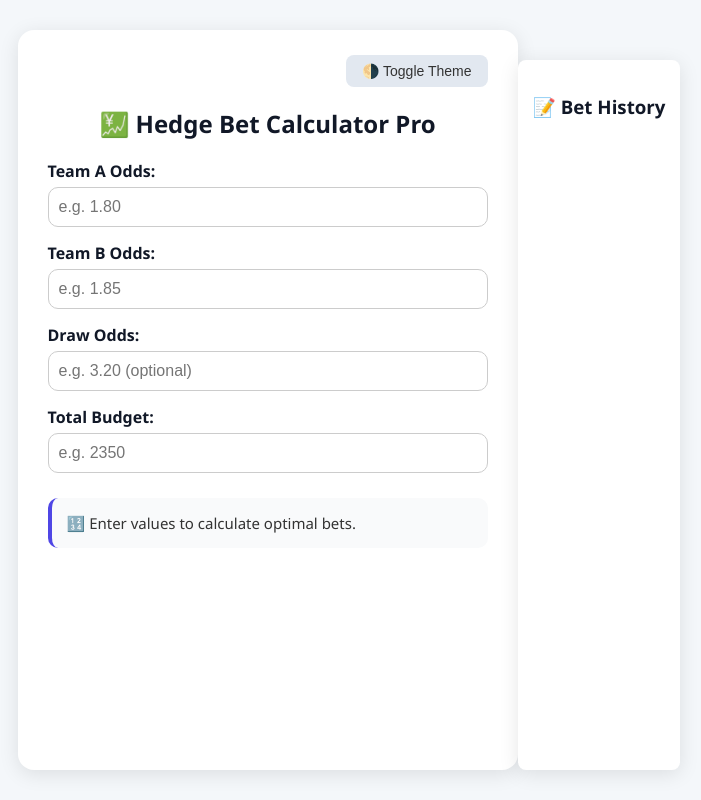
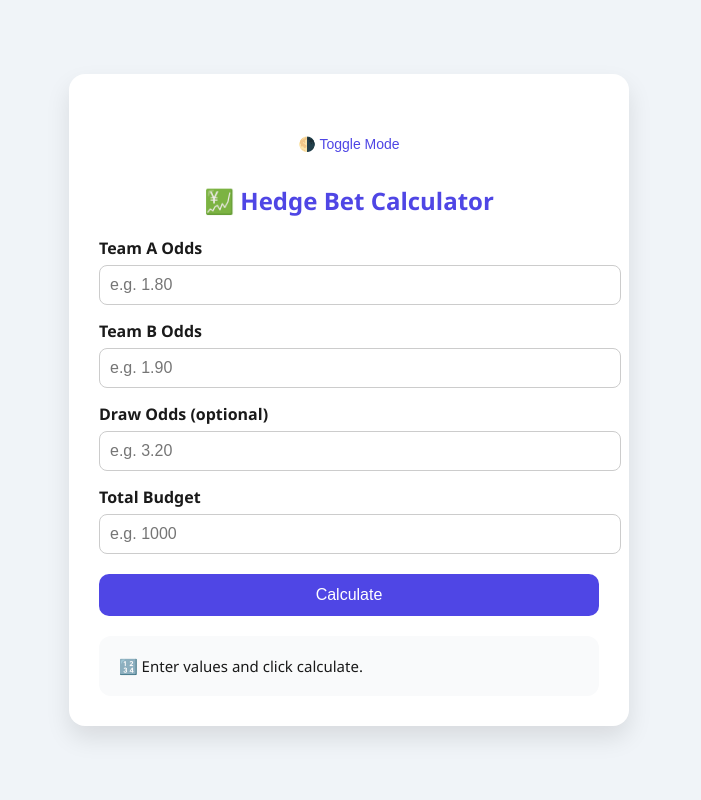
Before and after one commit to kaush-05/betting-calculator, a plain HTML site: page index.html in a window 1280 px wide. Shown: the whole page, without its empty margins (291-992 px from the left). Drawn offline with Linux system fonts and the light colour scheme.

Commit message:
Update index.html

```diff
--- a/index.html
+++ b/index.html
@@ -3,282 +3,211 @@
 <head>
   <meta charset="UTF-8" />
   <meta name="viewport" content="width=device-width, initial-scale=1.0"/>
-  <title>Hedge Bet Calculator Pro</title>
+  <title>Hedge Bet Calculator</title>
   <style>
     :root {
-      --bg-light: #f4f7fa;
-      --card-light: #ffffff;
-      --text-light: #111827;
-      --subtext-light: #555;
-      --border-light: #ccc;
-      --bg-dark: #121212;
-      --card-dark: #1f1f1f;
-      --text-dark: #f9fafb;
-      --subtext-dark: #cccccc;
-      --border-dark: #444;
+      --bg: #f0f4f8;
+      --text: #1a1a1a;
+      --card: #ffffff;
       --accent: #4f46e5;
-    }
-
-    * {
-      box-sizing: border-box;
+      --hover: #e5e7eb;
+      --dark-bg: #121212;
+      --dark-text: #f3f3f3;
+      --dark-card: #1e1e1e;
     }
 
     body {
       font-family: 'Segoe UI', sans-serif;
       margin: 0;
-      padding: 30px;
-      background-color: var(--bg-light);
-      color: var(--text-light);
-      transition: background-color 0.3s, color 0.3s;
+      padding: 0;
+      background: var(--bg);
+      color: var(--text);
       display: flex;
       justify-content: center;
+      align-items: center;
       min-height: 100vh;
+      transition: 0.4s;
     }
 
-    body.dark-mode {
-      background-color: var(--bg-dark);
-      color: var(--text-dark);
+    .dark {
+      background: var(--dark-bg);
+      color: var(--dark-text);
     }
 
-    .calculator {
-      background-color: var(--card-light);
-      padding: 25px 30px;
+    .container {
+      background: var(--card);
+      padding: 30px;
       border-radius: 16px;
-      box-shadow: 0 4px 20px rgba(0, 0, 0, 0.1);
       max-width: 500px;
-      width: 100%;
-      transition: background-color 0.3s, color 0.3s;
+      width: 90%;
+      box-shadow: 0 12px 24px rgba(0,0,0,0.1);
+      animation: fadeIn 1s ease-out;
+      transition: 0.4s;
     }
 
-    body.dark-mode .calculator {
-      background-color: var(--card-dark);
-    }
-
-    .toggle-btn {
-      display: flex;
-      justify-content: flex-end;
-      margin-bottom: 10px;
-    }
-
-    .toggle-btn button {
-      background-color: #e2e8f0;
-      color: #333;
-      padding: 8px 16px;
-      border: none;
-      border-radius: 8px;
-      font-size: 14px;
-      cursor: pointer;
-    }
-
-    body.dark-mode .toggle-btn button {
-      background-color: #333;
-      color: #fff;
+    .dark .container {
+      background: var(--dark-card);
     }
 
     h2 {
       text-align: center;
+      color: var(--accent);
       margin-bottom: 20px;
     }
 
     label {
       display: block;
-      margin: 15px 0 5px;
+      margin-top: 15px;
       font-weight: 600;
     }
 
     input {
       width: 100%;
       padding: 10px;
+      margin-top: 6px;
       font-size: 16px;
-      border: 1px solid var(--border-light);
-      border-radius: 10px;
-      background-color: #fff;
-      color: #000;
-      transition: background-color 0.3s, color 0.3s, border 0.3s;
+      border: 1px solid #ccc;
+      border-radius: 8px;
+      transition: 0.3s;
     }
 
-    body.dark-mode input {
-      background-color: #2c2c2c;
-      color: #f9f9f9;
-      border: 1px solid var(--border-dark);
+    .dark input {
+      background: #333;
+      color: #fff;
+      border: 1px solid #666;
+    }
+
+    button {
+      margin-top: 20px;
+      width: 100%;
+      padding: 12px;
+      background: var(--accent);
+      color: white;
+      font-size: 16px;
+      border: none;
+      border-radius: 10px;
+      cursor: pointer;
+      transition: background 0.3s ease, transform 0.2s;
+    }
+
+    button:hover {
+      background: #4338ca;
+      transform: scale(1.03);
     }
 
     .output {
-      margin-top: 25px;
+      margin-top: 20px;
       background: #f9fafb;
-      border-left: 4px solid var(--accent);
-      padding: 15px;
-      border-radius: 10px;
+      padding: 20px;
+      border-radius: 12px;
       font-size: 15px;
-      color: #333;
-      transition: background 0.3s, color 0.3s;
+      transition: 0.3s ease-in-out;
     }
 
-    body.dark-mode .output {
-      background-color: #2a2a2a;
-      color: #f0f0f0;
+    .dark .output {
+      background: #2b2b2b;
     }
 
-    .history {
-      margin-top: 30px;
-      padding: 15px;
-      background-color: var(--card-light);
-      border-radius: 8px;
-      box-shadow: 0 4px 20px rgba(0, 0, 0, 0.1);
+    .toggle {
+      text-align: right;
+      margin-bottom: 10px;
     }
 
-    body.dark-mode .history {
-      background-color: var(--card-dark);
+    .toggle button {
+      background: transparent;
+      color: var(--accent);
+      border: none;
+      cursor: pointer;
+      font-size: 14px;
     }
 
-    .history ul {
-      list-style-type: none;
-      padding: 0;
-    }
-
-    .history li {
-      margin-bottom: 10px;
-      padding: 10px;
-      background-color: #f3f4f6;
-      border-radius: 5px;
-      color: #333;
-    }
-
-    body.dark-mode .history li {
-      background-color: #333;
-      color: #f0f0f0;
-    }
-
-    @media (max-width: 500px) {
-      body {
-        padding: 15px;
+    @keyframes fadeIn {
+      from {
+        opacity: 0;
+        transform: translateY(30px);
       }
-
-      .calculator {
-        padding: 20px;
+      to {
+        opacity: 1;
+        transform: translateY(0);
       }
     }
   </style>
 </head>
 <body>
-  <div class="calculator">
-    <div class="toggle-btn">
-      <button onclick="toggleDarkMode()">🌗 Toggle Theme</button>
+  <div class="container">
+    <div class="toggle">
+      <button onclick="toggleMode()">🌗 Toggle Mode</button>
     </div>
 
-    <h2>💹 Hedge Bet Calculator Pro</h2>
+    <h2>💹 Hedge Bet Calculator</h2>
 
-    <label for="oddsA">Team A Odds:</label>
-    <input type="number" id="oddsA" step="0.01" placeholder="e.g. 1.80" oninput="calculate()" />
+    <label>Team A Odds</label>
+    <input type="number" id="oddsA" placeholder="e.g. 1.80" step="0.01" />
 
-    <label for="oddsB">Team B Odds:</label>
-    <input type="number" id="oddsB" step="0.01" placeholder="e.g. 1.85" oninput="calculate()" />
+    <label>Team B Odds</label>
+    <input type="number" id="oddsB" placeholder="e.g. 1.90" step="0.01" />
 
-    <label for="oddsDraw">Draw Odds:</label>
-    <input type="number" id="oddsDraw" step="0.01" placeholder="e.g. 3.20 (optional)" oninput="calculate()" />
+    <label>Draw Odds (optional)</label>
+    <input type="number" id="oddsDraw" placeholder="e.g. 3.20" step="0.01" />
 
-    <label for="budget">Total Budget:</label>
-    <input type="number" id="budget" step="0.01" placeholder="e.g. 2350" oninput="calculate()" />
+    <label>Total Budget</label>
+    <input type="number" id="budget" placeholder="e.g. 1000" step="0.01" />
 
-    <div class="output" id="result">🔢 Enter values to calculate optimal bets.</div>
-  </div>
+    <button onclick="calculate()">Calculate</button>
 
-  <div class="history">
-    <h3>📝 Bet History</h3>
-    <ul id="historyList"></ul>
+    <div class="output" id="result">
+      🔢 Enter values and click calculate.
+    </div>
   </div>
 
   <script>
-    let betHistory = JSON.parse(localStorage.getItem('betHistory')) || [];
-
-    function toggleDarkMode() {
-      document.body.classList.toggle('dark-mode');
+    function toggleMode() {
+      document.body.classList.toggle('dark');
     }
 
     function calculate() {
       const oddsA = parseFloat(document.getElementById("oddsA").value);
       const oddsB = parseFloat(document.getElementById("oddsB").value);
-      const oddsD = parseFloat(document.getElementById("oddsDraw").value || 0);
+      const oddsD = parseFloat(document.getElementById("oddsDraw").value) || 0;
       const budget = parseFloat(document.getElementById("budget").value);
+
       const resultBox = document.getElementById("result");
 
       if (!oddsA || !oddsB || !budget || oddsA <= 1 || oddsB <= 1) {
-        resultBox.innerHTML = "⚠️ Please enter valid odds (>1.0) and budget.";
+        resultBox.innerHTML = "⚠️ Please enter valid odds and budget.";
         return;
       }
 
-      let totalOdds = oddsA + oddsB + (oddsD > 1 ? oddsD : 0);
+      const totalOdds = oddsA + oddsB + (oddsD > 1 ? oddsD : 0);
 
       const betA = (budget * oddsB * (oddsD > 1 ? oddsD : 1)) / totalOdds;
       const betB = (budget * oddsA * (oddsD > 1 ? oddsD : 1)) / totalOdds;
-      const betD = oddsD > 1 ? budget - (betA + betB) : 0;
+      const betD = oddsD > 1 ? budget - betA - betB : 0;
 
       const returnA = betA * oddsA;
       const returnB = betB * oddsB;
       const returnD = betD * oddsD;
 
-      const lossA = budget - returnA;
-      const lossB = budget - returnB;
-      const lossD = oddsD > 1 ? budget - returnD : null;
+      const profitA = returnA - budget;
+      const profitB = returnB - budget;
+      const profitD = oddsD > 1 ? returnD - budget : 0;
 
-      const pctA = (lossA / budget) * 100;
-      const pctB = (lossB / budget) * 100;
-      const pctD = lossD !== null ? (lossD / budget) * 100 : null;
+      const totalProfit = profitA + profitB;
 
-      const netProfitA = returnA - budget;
-      const netProfitB = returnB - budget;
-      const netProfitD = returnD !== undefined ? returnD - budget : null;
-
-      const outcome = `
-        <strong>🔁 Optimal Bet Split:</strong><br>
-        • Team A: <strong>$${betA.toFixed(2)}</strong><br>
-        • Team B: <strong>$${betB.toFixed(2)}</strong><br>
-        ${oddsD > 1 ? `• Draw: <strong>$${betD.toFixed(2)}</strong><br>` : ''}
-
-        <br><strong>📊 Outcomes:</strong><br>
-        ✅ If <strong>Team A wins</strong>: Return = $${returnA.toFixed(2)} → Net Profit = $${netProfitA.toFixed(2)}<br>
-        ✅ If <strong>Team B wins</strong>: Return = $${returnB.toFixed(2)} → Net Profit = $${netProfitB.toFixed(2)}<br>
-        ${oddsD > 1 ? `✅ If <strong>Draw</strong>: Return = $${returnD.toFixed(2)} → Net Profit = $${netProfitD.toFixed(2)}<br>` : ''}
-        <br>📉 <strong>Worst-case loss:</strong> $${Math.max(lossA, lossB, lossD || 0).toFixed(2)}
+      resultBox.innerHTML = `
+        ✅ <strong>Bet Split:</strong><br>
+        • Team A: $${betA.toFixed(2)}<br>
+        • Team B: $${betB.toFixed(2)}<br>
+        ${oddsD > 1 ? `• Draw: $${betD.toFixed(2)}<br>` : ""}
+        <br>
+        📊 <strong>Profit vs Budget:</strong><br>
+        • If Team A wins: $${profitA.toFixed(2)}<br>
+        • If Team B wins: $${profitB.toFixed(2)}<br>
+        ${oddsD > 1 ? `• If Draw: $${profitD.toFixed(2)}<br>` : ""}
+        <br>
+        💰 <strong>Total Profit (A + B):</strong> $${totalProfit.toFixed(2)}
       `;
-      resultBox.innerHTML = outcome;
-
-      betHistory.push({
-        oddsA,
-        oddsB,
-        oddsD,
-        budget,
-        betA: betA.toFixed(2),
-        betB: betB.toFixed(2),
-        betD: betD.toFixed(2),
-        lossA: lossA.toFixed(2),
-        lossB: lossB.toFixed(2),
-        lossD: lossD ? lossD.toFixed(2) : null,
-        netProfitA: netProfitA.toFixed(2),
-        netProfitB: netProfitB.toFixed(2),
-        netProfitD: netProfitD ? netProfitD.toFixed(2) : null
-      });
-
-      localStorage.setItem('betHistory', JSON.stringify(betHistory));
-      renderHistory();
     }
-
-    function renderHistory() {
-      const historyList = document.getElementById("historyList");
-      historyList.innerHTML = '';
-      betHistory.forEach((bet, index) => {
-        const li = document.createElement("li");
-        li.innerHTML = `
-          <strong>Bet ${index + 1}:</strong><br>
-          • Team A: $${bet.betA} | Team B: $${bet.betB} | ${bet.oddsD ? `Draw: $${bet.betD}` : ''}<br>
-          • Losses: A: $${bet.lossA} | B: $${bet.lossB} | ${bet.lossD ? `Draw: $${bet.lossD}` : ''}<br>
-          • Net Profit (A): $${bet.netProfitA} | Net Profit (B): $${bet.netProfitB} ${bet.netProfitD !== null ? `| Net Profit (Draw): $${bet.netProfitD}` : ''}
-        `;
-        historyList.appendChild(li);
-      });
-    }
-
-    renderHistory(); // Initial render from localStorage
   </script>
 </body>
 </html>
```
